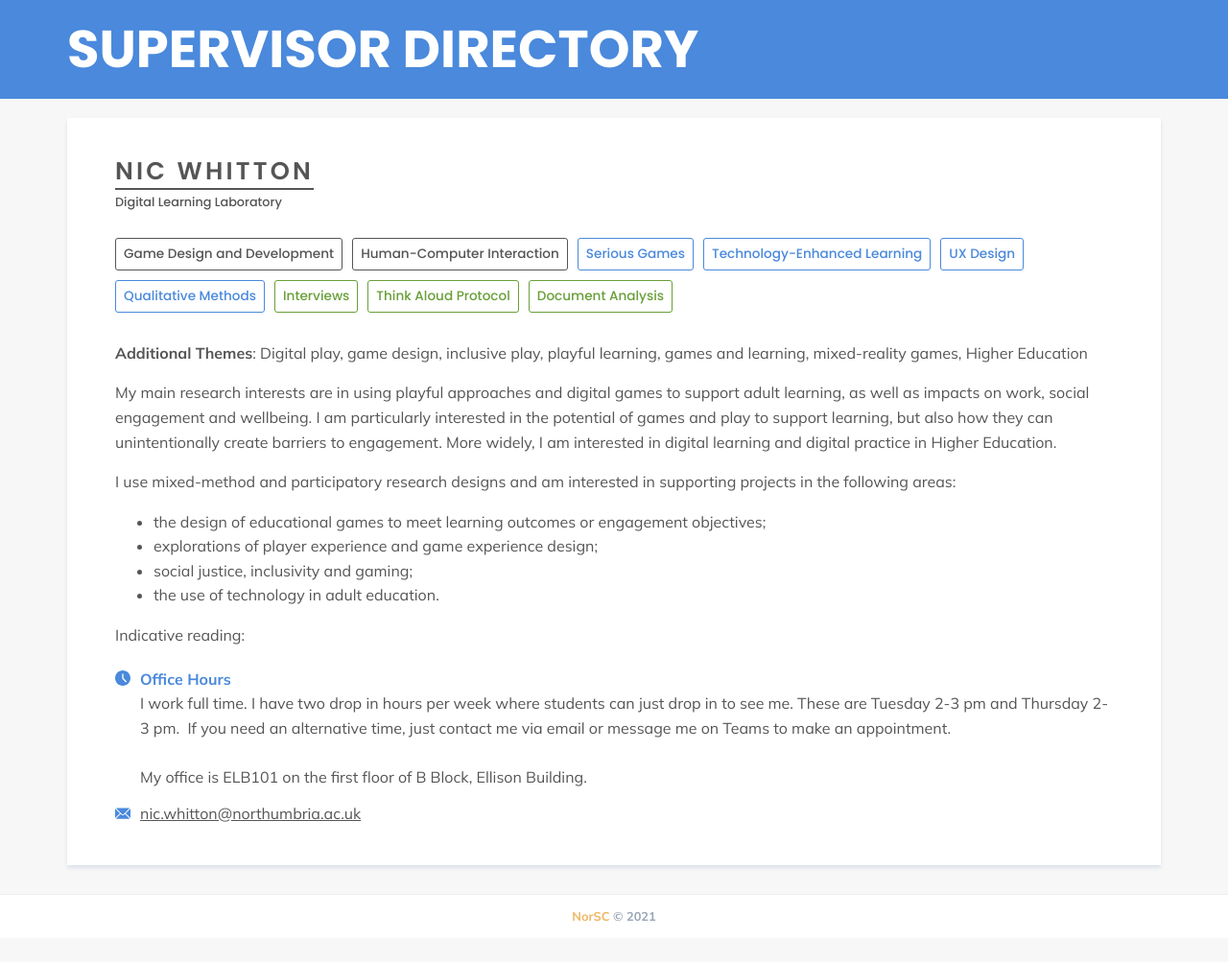
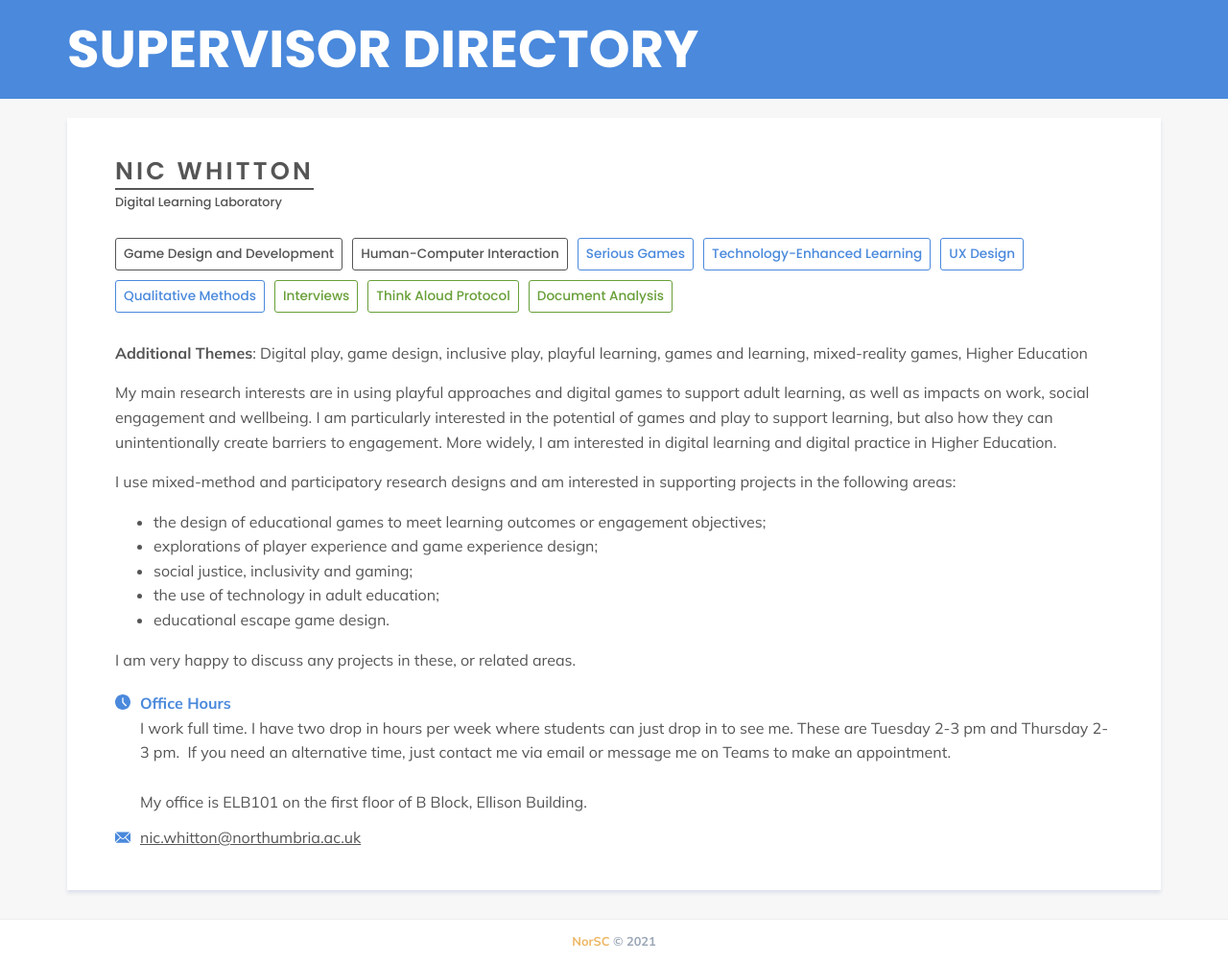
Before and after one commit to NorSC/supervisor-search, a Jekyll site: the page built from _supervisors/nic-whitton.md, in a window 1280 px wide. Shown: the whole page at 96% size. Built offline with Jekyll 4.4.1, drawn with Linux system fonts in a browser that asks for light colours; a script that is not in the unit is left out; before the commit the page ends 978 px from its top, so only the background shows below that.

Commit message:
Update Supervisors “nic-whitton”

```diff
--- a/_supervisors/nic-whitton.md
+++ b/_supervisors/nic-whitton.md
@@ -43,8 +43,10 @@ additional_details: >-
 
   * social justice, inclusivity and gaming;
 
-  * the use of technology in adult education.
+  * the use of technology in adult education;
+
+  * educational escape game design.
 
 
-  Indicative reading:
+  I am very happy to discuss any projects in these, or related areas.
 ---
```
